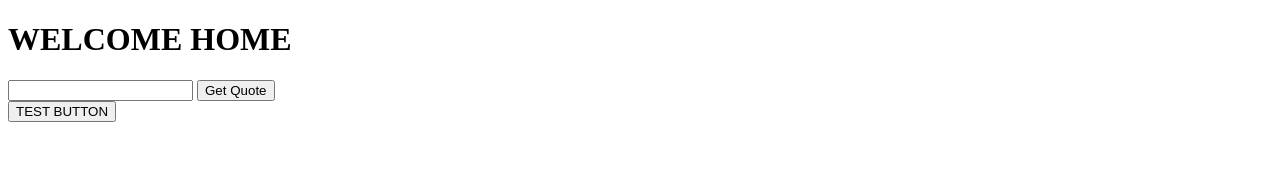
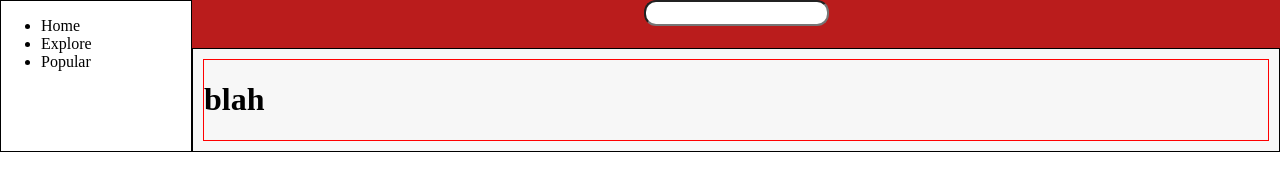
Before and after one commit to bryanchen24/Quotient, a website: page public/Home.html in a window 1280 px wide. Drawn offline with Linux system fonts and the light colour scheme.

Commit message:
layout: currently working onthe layout; have the general layout finished, now need to style side bar, nav bar, and feed content area

```diff
--- a/public/Home.html
+++ b/public/Home.html
@@ -6,12 +6,22 @@
     <title>Quotient Home Page</title>
 
     <script src="Quote.js" defer></script>
+    <link rel="stylesheet" href="Main.css" />
   </head>
   <body>
-    <h1>WELCOME HOME</h1>
+    <!-- Universal Side Bar -->
+    <aside class="side-bar-container">
+      <nav>
+        <ul>
+          <li>Home</li>
+          <li>Explore</li>
+          <li>Popular</li>
+        </ul>
+      </nav>
+    </aside>
 
     <!-- Search for Quotes -->
-    <form
+    <!-- <form
       onsubmit="
         quoteKeyword();
         return false;
@@ -29,14 +39,25 @@
         return false;
       "
       value="TEST BUTTON"
-    />
+    /> -->
 
-    <!-- Display Quotes Feed -->
-    <div id="quoteFeed">
-      <!-- <p class="quote"></p>
+    <main class="main-content">
+      <!-- Universal Search Bar -->
+      <!-- Search for any keyword, and it will return both the author and quotes results -->
+      <div class="nav-bar-container">
+        <form onsubmit="">
+          <input type="text" class="search-bar" required />
+        </form>
+      </div>
+
+      <!-- Display Quotes Feed -->
+      <div class="quote-feed">
+        <!-- <p class="quote"></p>
       <p class="author"></p>
       <div class="upvoteQuote"></div>
       <div class="favQuote"></div> -->
-    </div>
+        <div class="feed-box"><h1>blah</h1></div>
+      </div>
+    </main>
   </body>
 </html>
--- /dev/null
+++ b/public/Main.css
@@ -0,0 +1,65 @@
+body {
+  margin: 0;
+  padding: 0;
+  display: flex;
+  /* flex-direction: column; */
+}
+
+/*===============================================================*/
+
+/************************/
+/* MAIN CONTENT SECTION */
+/************************/
+.main-content {
+  background-color: hsl(0, 0%, 97%);
+  /* display: flex; */
+  /* flex-direction: column; */
+  /* flex: 3; */
+  width: 85%;
+}
+
+/**********************/
+/* SEARCH BAR ELEMENT */
+/**********************/
+.nav-bar-container {
+  background-color: hsl(0, 74%, 42%);
+  height: 3em;
+  margin: 0;
+  align-items: center;
+  justify-content: center;
+  text-align: center;
+}
+
+.search-bar {
+  /* width: 500px; */
+  height: 1.5em;
+  border-radius: 12px;
+  /* float: left; */
+}
+
+/**************/
+/* QUOTE FEED */
+/**************/
+.quote-feed {
+  border: 1px black solid;
+  padding: 10px;
+  flex: 3;
+}
+
+.feed-box {
+  border: 1px red solid;
+}
+
+/*===============================================================*/
+
+/************/
+/* SIDE BAR */
+/************/
+.side-bar-container {
+  border: 1px black solid;
+  /* display: flex; */
+  flex: 1;
+  width: 10px;
+}
+
+/*===============================================================*/
```
